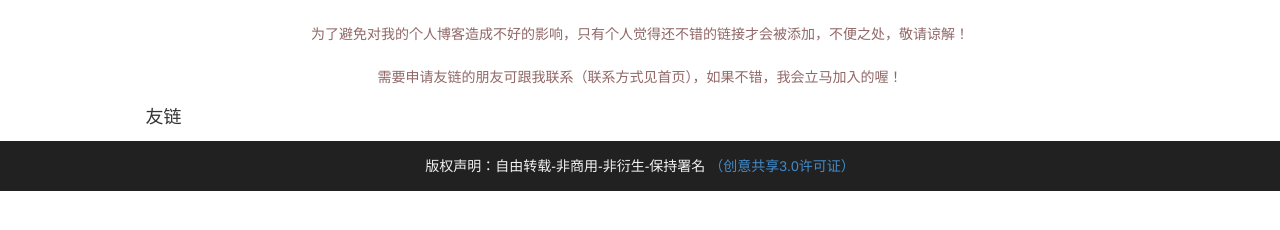
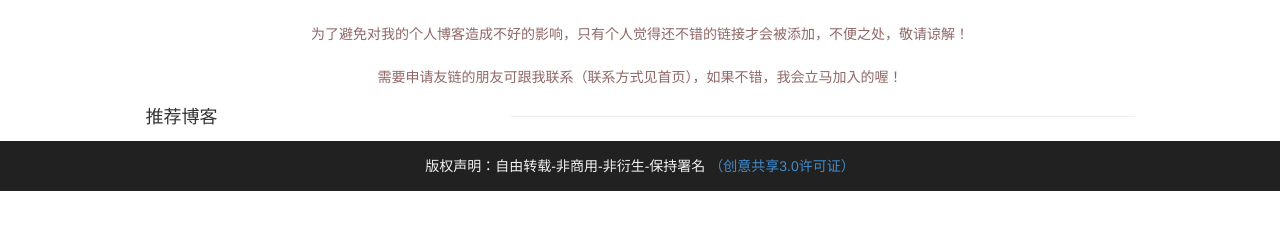
Before and after one commit to sheleng/sheleng.github.io, a Jekyll site: the page built from pages/links.html, in a window 1280 px wide. Shown: the part 171-401 px from the top of the page. Built offline with Jekyll 4.4.1, drawn with Linux system fonts in a browser that asks for light colours.

Commit message:
调整邻居页面布局

```diff
--- a/pages/links.html
+++ b/pages/links.html
@@ -10,7 +10,9 @@
   <p>为了避免对我的个人博客造成不好的影响，只有个人觉得还不错的链接才会被添加，不便之处，敬请谅解！</p>
   <p>需要申请友链的朋友可跟我联系（联系方式见首页），如果不错，我会立马加入的喔！</p>
 </div>
-<p>
-    <span class="link-title-text">友链</span>
-    <span class="link-title-line"></span>
-</p>
+<div class="link-list">
+    <p>
+        <span class="link-title-text">推荐博客</span>
+        <span class="link-title-line"></span>
+    </p>
+</div>
--- a/public/css/style.css
+++ b/public/css/style.css
@@ -66,9 +66,9 @@
 
 .link-description {text-align: center;color:rgb(145, 103, 103)}
 .link-description p{padding-top: 5px;padding-bottom: 8px;}
+
 .link-title-text{font-size: 18px;}
-.link-title-line{height: 1px;border-bottom: 1px solid #ededed;display: block;float: right;}
-
+.link-title-line{height: 1px;border-bottom: 1px solid #ededed;display: block;width:624px;float: right;margin-top:11px;}
 .tabs-below > .nav-tabs,
 .tabs-right > .nav-tabs,
 .tabs-left > .nav-tabs {
```
